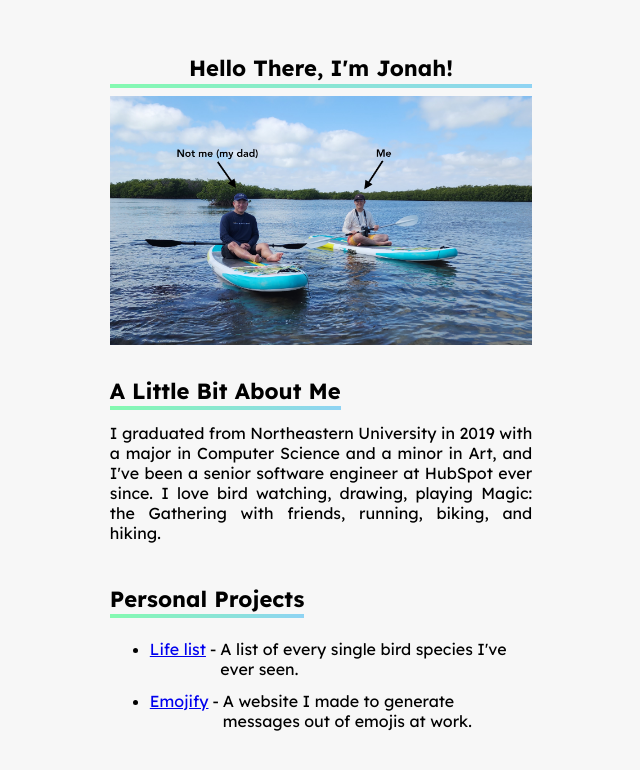
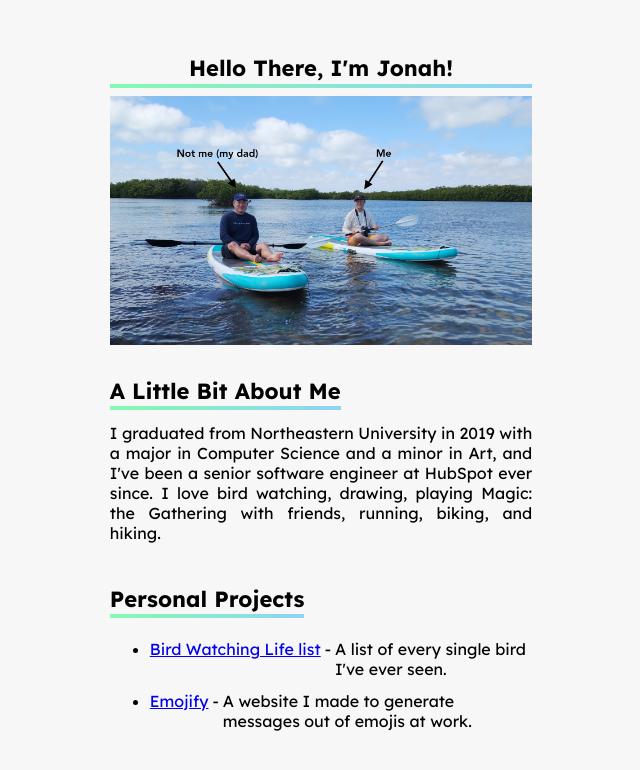
Before and after one commit to Jonah-Min/jonahmin.com, a React (Vite) app: page / in a window 1280 px wide. Shown: the top 770 px of the page, without its empty margins (319-959 px from the left). Built offline with nearby package versions, Linux system fonts and the light colour scheme.

Commit message:
Update life list project desc

```diff
--- a/src/containers/Homepage.jsx
+++ b/src/containers/Homepage.jsx
@@ -19,8 +19,8 @@ export default class HomePage extends PureComponent {
                         <ul className="projects-list">
                             <li>
                                 <span className="project-link">
-                                    <NavLink to="/lifelist">Life list</NavLink> -
-                                    <p>A list of every single bird species I've ever seen.</p>
+                                    <NavLink to="/lifelist">Bird Watching Life list</NavLink> -
+                                    <p>A list of every single bird I've ever seen.</p>
                                 </span>
                             </li>
                             <li>
```
